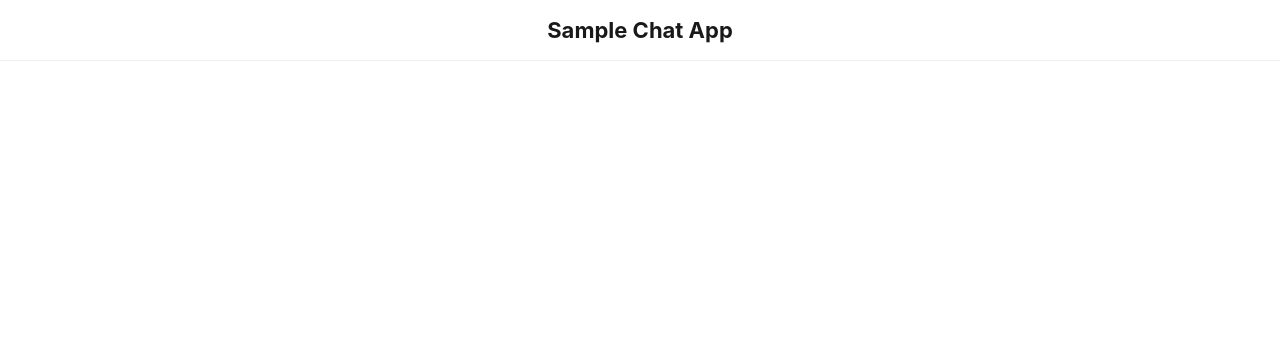
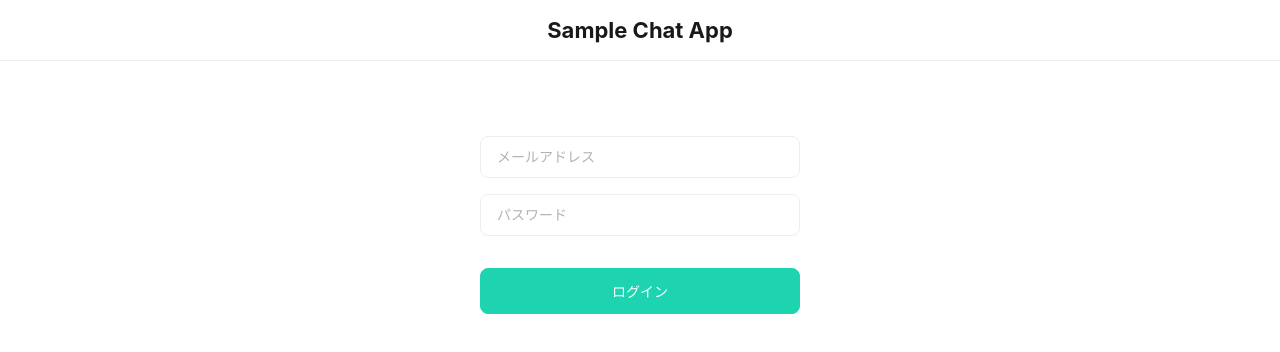
Before and after one commit to kazushisan/cojt-chat, a Vue app: page /#/ in a window 1280 px wide. Shown: the top 352 px of the page. Built offline with nearby package versions, Linux system fonts and the light colour scheme.

Commit message:
feat: create login form ui

```diff
--- a/src/components/index.js
+++ b/src/components/index.js
@@ -11,13 +11,8 @@ import MessageInput from './molecules/MessageInput.vue'
 // organisms
 import Header from './organisms/Header.vue'
 
-// pages
-import Home from './pages/Home.vue'
-
 export const atoms = { Button, Input, ChatBubble, UserImage }
 
 export const molecules = { MessageListItem, MessageInput }
 
 export const organisms = { Header }
-
-export const pages = { Home }
--- a/src/components/pages/Home.vue
+++ /dev/null
@@ -1,22 +0,0 @@
-<template lang="pug">
-  div
-    Header
-    #main
-
-</template>
-
-<script>
-import Header from '../organisms/Header.vue'
-
-export default {
-  components: {
-    Header
-  }
-}
-</script>
-
-<style lang="scss" scoped>
-body {
-  background-color: #fff;
-}
-</style>
--- /dev/null
+++ b/src/pages/Home.vue
@@ -0,0 +1,44 @@
+<template lang="pug">
+  div
+    Header
+    .login
+      .login__inner
+        Input(
+          placeholder="メールアドレス"
+          style="margin-bottom: 16px;"
+          )
+        Input(
+          type="password"
+          placeholder="パスワード"
+          style="margin-bottom: 32px;"
+        )
+        Button(color="primary") ログイン
+
+</template>
+
+<script>
+import { atoms, organisms } from '../components'
+
+const { Header } = organisms
+const { Button, Input } = atoms
+
+export default {
+  components: {
+    Header,
+    Input,
+    Button
+  }
+}
+</script>
+
+<style lang="scss" scoped>
+body {
+  background-color: #fff;
+}
+
+.login {
+  max-width: 320px;
+  margin: 120px auto;
+  padding: 16px;
+}
+</style>
--- /dev/null
+++ b/src/pages/index.js
@@ -0,0 +1,5 @@
+import Home from './Home.vue'
+
+const pages = { Home }
+
+export default pages
--- a/src/router.js
+++ b/src/router.js
@@ -1,7 +1,6 @@
 import Vue from 'vue'
 import Router from 'vue-router'
-
-import { pages } from './components'
+import pages from './pages'
 
 const { Home } = pages
 
```
